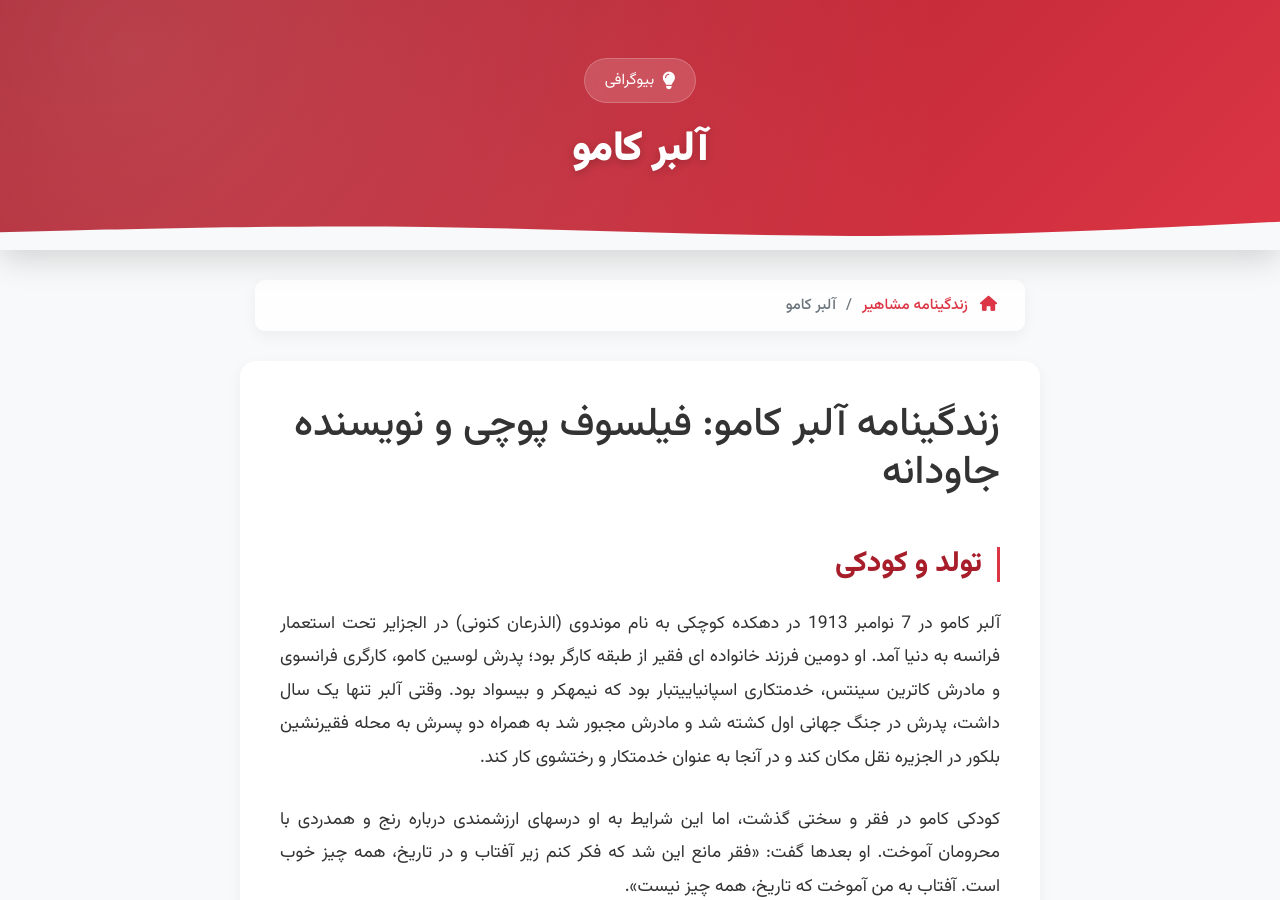
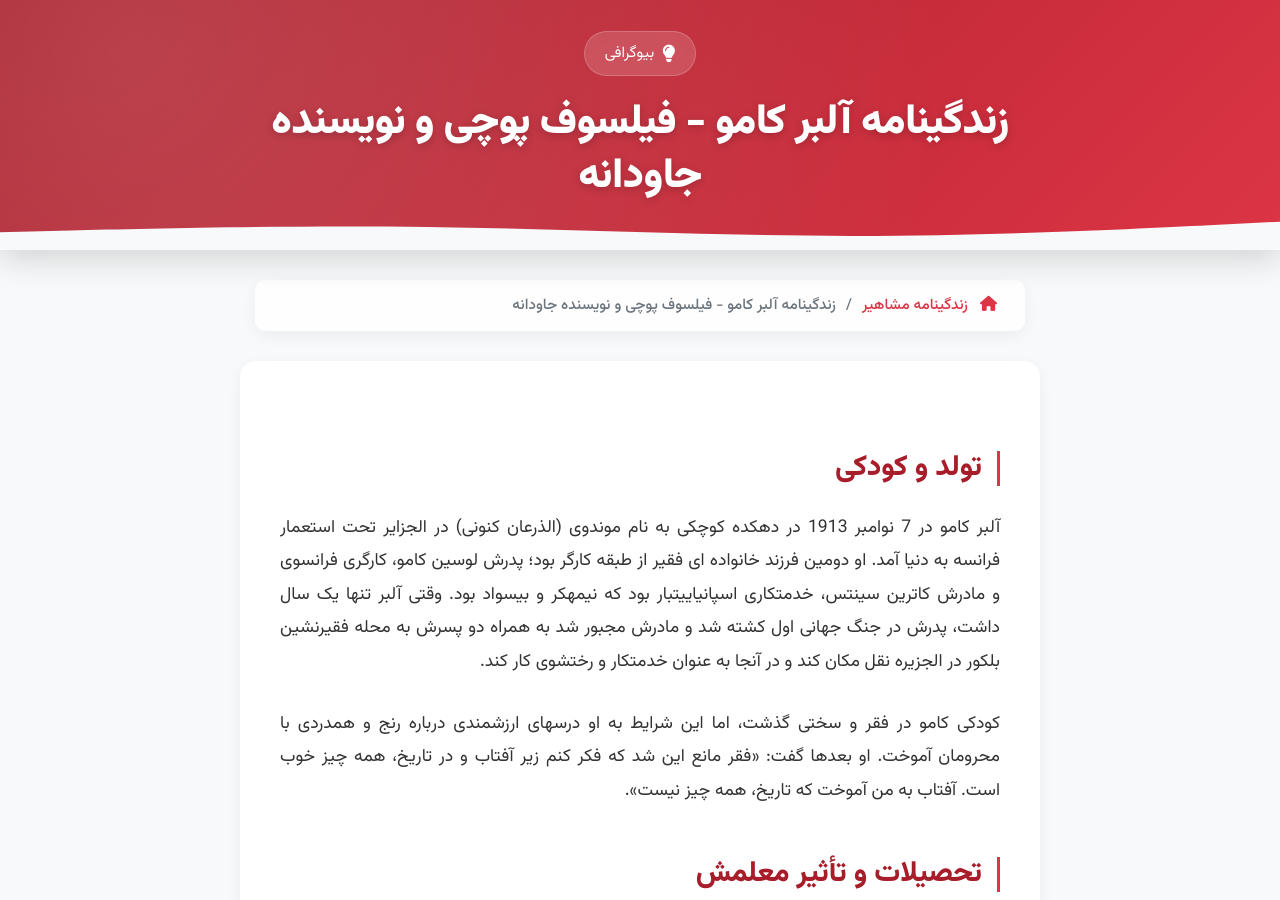
Before and after one commit to darkblog/darkblog.github.io, a Jekyll site: the page built from _posts/2025-7-11-87.md, in a window 1280 px wide and 900 px high. Built offline with Jekyll 4.4.1, drawn with Linux system fonts in a browser that asks for light colours; some of the changed text lies outside the part shown.

Commit message:
Update 2025-7-11-87.md

```diff
--- a/_posts/2025-7-11-87.md
+++ b/_posts/2025-7-11-87.md
@@ -1,50 +1,38 @@
 ---
 layout: post
-title: آلبر کامو
+title: زندگینامه آلبر کامو - فیلسوف پوچی و نویسنده جاودانه
 ---
 
-# زندگینامه آلبر کامو: فیلسوف پوچی و نویسنده جاودانه
-
 ## تولد و کودکی
-
 آلبر کامو در 7 نوامبر 1913 در دهکده کوچکی به نام موندوی (الذرعان کنونی) در الجزایر تحت استعمار فرانسه به دنیا آمد. او دومین فرزند خانواده ای فقیر از طبقه کارگر بود؛ پدرش لوسین کامو، کارگری فرانسوی و مادرش کاترین سینتس، خدمتکاری اسپانیاییتبار بود که نیمهکر و بیسواد بود. وقتی آلبر تنها یک سال داشت، پدرش در جنگ جهانی اول کشته شد و مادرش مجبور شد به همراه دو پسرش به محله فقیرنشین بلکور در الجزیره نقل مکان کند و در آنجا به عنوان خدمتکار و رختشوی کار کند.
 
 کودکی کامو در فقر و سختی گذشت، اما این شرایط به او درسهای ارزشمندی درباره رنج و همدردی با محرومان آموخت. او بعدها گفت: «فقر مانع این شد که فکر کنم زیر آفتاب و در تاریخ، همه چیز خوب است. آفتاب به من آموخت که تاریخ، همه چیز نیست».
 
 ## تحصیلات و تأثیر معلمش
-
 کامو در مدرسه ابتدایی شاگرد معلمی به نام لویی ژرمن بود که استعداد او را تشخیص داد و نقش مهمی در آینده او ایفا کرد. ژرمن با اصرار توانست مادر کامو را متقاعد کند که اجازه دهد پسرش به جای کار کردن، به تحصیل ادامه دهد. کامو در سال 1929 با کمک بورسیه تحصیلی که ژرمن برایش گرفت، وارد دبیرستان معروف الجزیره شد. سی و چهار سال بعد، وقتی کامو جایزه نوبل ادبیات را دریافت کرد، آن را به لویی ژرمن تقدیم کرد.
 
 ## علاقه به فوتبال و بیماری سل
-
 در دوران نوجوانی، کامو عاشق فوتبال بود و به عنوان دروازهبان تیم جوانان دانشگاه ریسینگ الجزیره بازی میکرد. او بعدها گفت که بسیاری از ارزشهای اخلاقی خود را از فوتبال آموخته است. اما در سال 1930، وقتی 17 سال داشت، علائم بیماری سل در او ظاهر شد و مجبور شد فوتبال را کنار بگذارد. این بیماری تا پایان عمر همراه او بود و بارها سلامتیاش را تهدید کرد.
 
 ## تحصیلات دانشگاهی و فعالیتهای سیاسی
-
 کامو در سال 1933 با کمک استادی به نام ژان گرونیه وارد دانشگاه الجزیره شد و فلسفه خواند. در این دوره، او به حزب کمونیست پیوست، اما به دلیل انتقاد از مواضع حزب در قبال جنبشهای ملیگرای الجزایر، در سال 1937 از حزب اخراج شد. کامو در سال 1935 مدرک کارشناسی فلسفه خود را با پایاننامهای درباره فلوطین دریافت کرد.
 
-## آغاز فعالیتهای ادبی و روزنامهنگاری
-
+## آغاز فعالیتهای ادبی و روزنامه‌نگاری
 در سال 1938، کامو به عنوان روزنامهنگار در روزنامه الجزیره جمهوریخواه مشغول به کار شد. او در این دوره نقدی بر رمان «تهوع» ژان پل سارتر نوشت که نشاندهنده تفاوت نگاه فلسفی این دو نویسنده بود. در سال 1939، مجموعه مقالاتی با عنوان «فقر در قبایلیه» منتشر کرد که کیفرخواستی تند علیه استعمارگران بود.
 
 ## جنگ جهانی دوم و مقاومت
-
 با شروع جنگ جهانی دوم، کامو به پاریس نقل مکان کرد. در سال 1942 به گروه مقاومت فرانسه به نام «کومبا» پیوست و در انتشار روزنامه مخفی این گروه مشارکت داشت. پس از آزادی پاریس در سال 1944، این روزنامه به یکی از پرخوانندهترین نشریات روزانه فرانسه تبدیل شد و کامو سردبیر آن بود.
 
 ## آثار مهم و شهرت ادبی
-
 کامو در سال 1942 دو اثر مهم خود را منتشر کرد: رمان «بیگانه» و مقاله فلسفی «افسانه سیزیف». این آثار او را به عنوان چهرهای برجسته در ادبیات و فلسفه معرفی کردند. رمان «طاعون» در سال 1947 و «انسان طاغی» در سال 1951 از دیگر آثار مهم او هستند.
 
 ## جایزه نوبل و اختلاف با سارتر
-
 در سال 1957، کامو به خاطر «پرداختن به مشکلات وجدان بشری در عصر حاضر» جایزه نوبل ادبیات را دریافت کرد. او در این زمان جوانترین برنده نوبل ادبیات پس از رودیارد کیپلینگ بود. رابطه او با ژان پل سارتر به دلیل اختلافات فلسفی و سیاسی، به خصوص درباره کمونیسم، در این سالها تیره شد.
 
 ## مرگ ناگهانی
-
 آلبر کامو در 4 ژانویه 1960 در سن 46 سالگی در یک سانحه رانندگی در ویلنوبل-سور-سن فرانسه کشته شد. او قرار بود با خانوادهاش سفر کند، اما در آخرین لحظه پیشنهاد ناشرش را پذیرفت و همراه او سوار ماشین شد. ماشین آنان با درختی برخورد کرد و کامو، گالیمار (ناشر) و راننده جان خود را از دست دادند. او در گورستان لومارین در جنوب فرانسه به خاک سپرده شد.
 
 ## فلسفه و میراث فکری
-
 کامو اگرچه خود را اگزیستانسیالیست نمیدانست، اما به عنوان یکی از نمایندگان برجسته فلسفه پوچی شناخته میشود. او در «افسانه سیزیف» این پرسش اساسی را مطرح میکند: «آیا زندگی ارزش زیستن دارد؟» پاسخ کامو به پوچی زندگی، نه خودکشی که «عصیان» بود - پذیرش پوچی و ادامه دادن به زندگی با آگاهی کامل از این پوچی.
 
 آثار و اندیشههای کامو تا امروز تأثیر عمیقی بر ادبیات و فلسفه داشتهاند. او نه تنها یک نویسنده و فیلسوف، بلکه وجدان اخلاقی قرن بیستم بود که در برابر تمامی اشکال ستم و بیعدالتی ایستادگی کرد.
```
